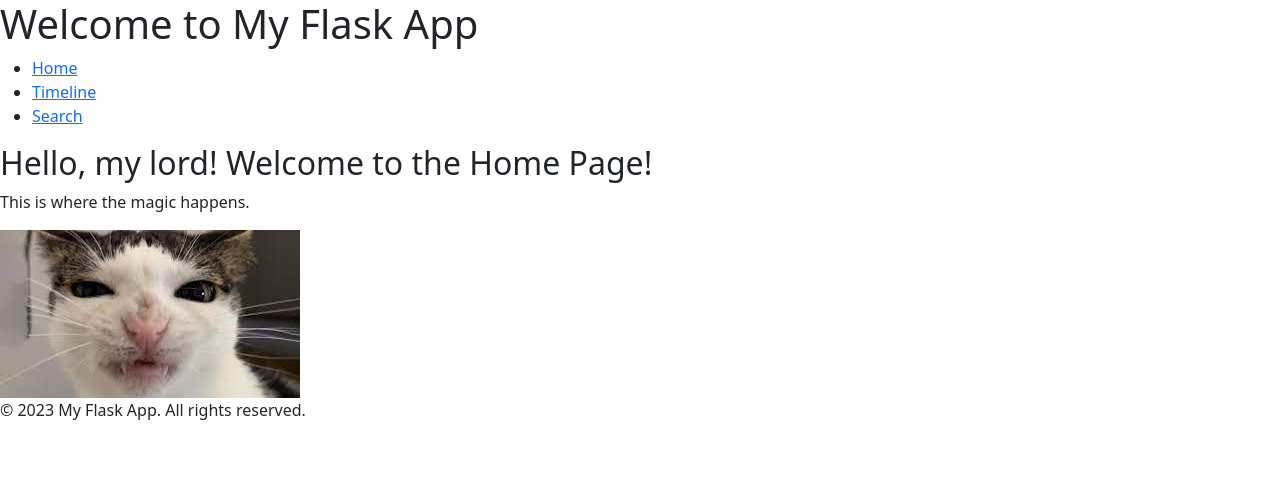
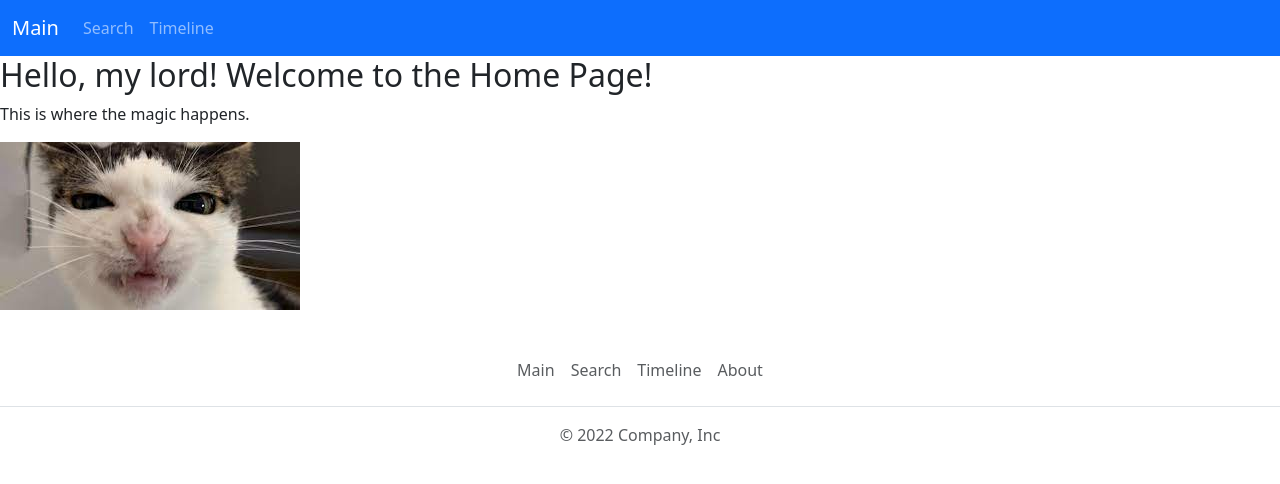
Before and after one commit to PrincTwilig/kursach, a Flask app: page / in a window 1280 px wide. Shown: the top 484 px of the page. Run offline with Flask 3, Linux system fonts and the light colour scheme.

Commit message:
Basic bootstrap stuff

```diff
--- a/app/templates/base.html
+++ b/app/templates/base.html
@@ -10,13 +10,23 @@
 </head>
 <body>
     <header>
-        <h1>Welcome to My Flask App</h1>
-        <nav>
-            <ul>
-                <li><a href="{{ url_for('index') }}">Home</a></li>
-                <li><a href="{{ url_for('timeline') }}">Timeline</a></li>
-                <li><a href="{{ url_for('search') }}">Search</a></li>
-            </ul>
+        <nav class="navbar navbar-expand-lg navbar-dark bg-primary">
+            <div class="container-fluid">
+                <a class="navbar-brand" href="{{ url_for('index') }}">Main</a>
+                <button class="navbar-toggler" type="button" data-bs-toggle="collapse" data-bs-target="#navbarSupportedContent" aria-controls="navbarSupportedContent" aria-expanded="false" aria-label="Toggle navigation">
+                <span class="navbar-toggler-icon"></span>
+                </button>
+                <div class="collapse navbar-collapse" id="navbarSupportedContent">
+                <ul class="navbar-nav me-auto mb-2 mb-lg-0">
+                    <li class="nav-item">
+                    <a class="nav-link" href="{{ url_for('search') }}">Search</a>
+                    </li>
+                    <li class="nav-item">
+                    <a class="nav-link" href="{{ url_for('timeline') }}">Timeline</a>
+                    </li>
+                </ul>
+                </div>
+            </div>
         </nav>
     </header>
 
@@ -25,8 +35,14 @@
         <img src="{{ url_for('static', filename='img/kitty_img.png') }}" alt="Under Construction">
     </div>
 
-    <footer>
-        <p>&copy; 2023 My Flask App. All rights reserved.</p>
+    <footer class="py-3 my-4">
+        <ul class="nav justify-content-center border-bottom pb-3 mb-3">
+            <li class="nav-item"><a href="{{ url_for('index') }}" class="nav-link px-2 text-muted">Main</a></li>
+            <li class="nav-item"><a href="{{ url_for('search') }}" class="nav-link px-2 text-muted">Search</a></li>
+            <li class="nav-item"><a href="{{ url_for('timeline') }}" class="nav-link px-2 text-muted">Timeline</a></li>
+            <li class="nav-item"><a href="https://www.youtube.com/watch?v=dQw4w9WgXcQ" class="nav-link px-2 text-muted">About</a></li>
+        </ul>
+        <p class="text-center text-muted">© 2022 Company, Inc</p>
     </footer>
 
     <script src="https://cdn.jsdelivr.net/npm/bootstrap@5.3.2/dist/js/bootstrap.bundle.min.js" integrity="sha384-C6RzsynM9kWDrMNeT87bh95OGNyZPhcTNXj1NW7RuBCsyN/o0jlpcV8Qyq46cDfL" crossorigin="anonymous"></script>
```
